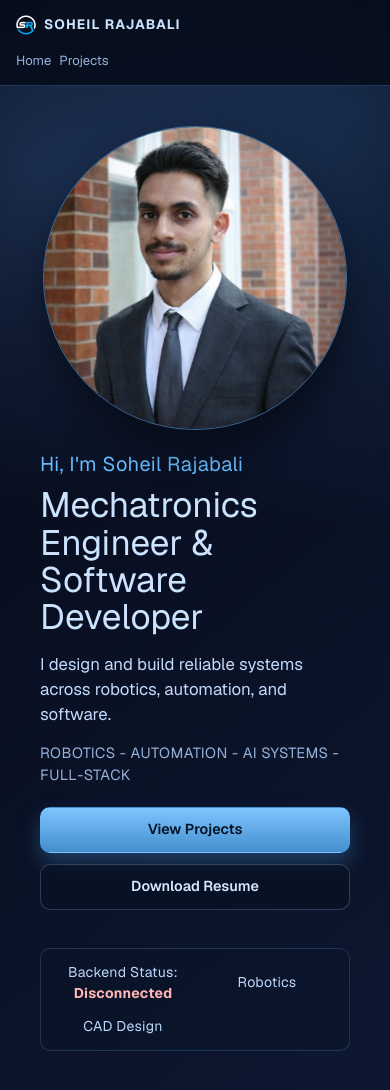
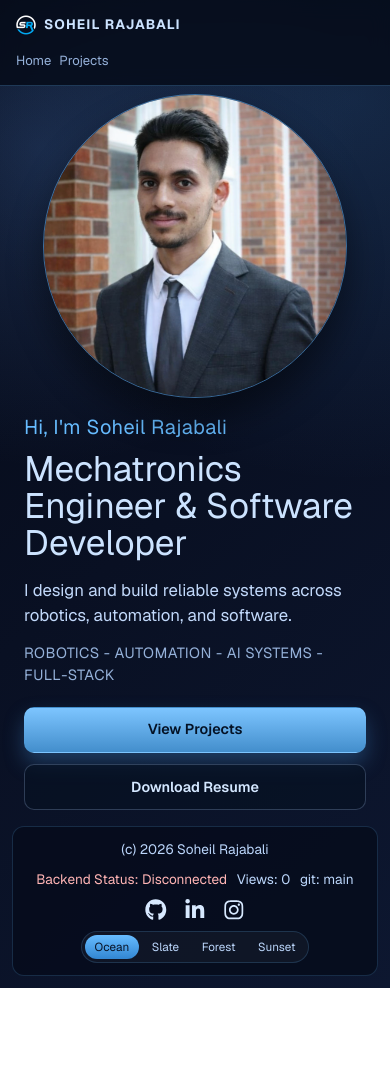
Before and after one commit to Squeakers99/resume-website, a Next.js app in the folder frontend/: page / in a window 390 px wide. After the commit the page ends 988 px from the top, so only its background shows below. Built offline with nearby package versions, Linux system fonts and the light colour scheme; no server answers.

Commit message:
Updated footer content

```diff
--- a/frontend/package.json
+++ b/frontend/package.json
@@ -11,7 +11,8 @@
   "dependencies": {
     "next": "16.1.6",
     "react": "19.2.3",
-    "react-dom": "19.2.3"
+    "react-dom": "19.2.3",
+    "react-icons": "^5.5.0"
   },
   "devDependencies": {
     "@tailwindcss/postcss": "^4",
--- /dev/null
+++ b/frontend/src/app/components/ThemeToggle.tsx
@@ -0,0 +1,47 @@
+"use client";
+
+import { useEffect, useState } from "react";
+
+type Theme = "ocean" | "slate" | "forest" | "sunset";
+
+const THEMES: Array<{ id: Theme; label: string }> = [
+  { id: "ocean", label: "Ocean" },
+  { id: "slate", label: "Slate" },
+  { id: "forest", label: "Forest" },
+  { id: "sunset", label: "Sunset" },
+];
+
+const STORAGE_KEY = "site-theme";
+
+export default function ThemeToggle() {
+  const [theme, setTheme] = useState<Theme>(() => {
+    if (typeof window === "undefined") return "ocean";
+    const saved = localStorage.getItem(STORAGE_KEY) as Theme | null;
+    return saved && THEMES.some((t) => t.id === saved) ? saved : "ocean";
+  });
+
+  useEffect(() => {
+    document.documentElement.setAttribute("data-theme", theme);
+    localStorage.setItem(STORAGE_KEY, theme);
+  }, [theme]);
+
+  const applyTheme = (nextTheme: Theme) => {
+    setTheme(nextTheme);
+  };
+
+  return (
+    <div className="theme-toggle" role="group" aria-label="Theme toggle">
+      {THEMES.map((option) => (
+        <button
+          key={option.id}
+          type="button"
+          className={`theme-btn ${theme === option.id ? "theme-btn-active" : ""}`}
+          onClick={() => applyTheme(option.id)}
+          aria-pressed={theme === option.id}
+        >
+          {option.label}
+        </button>
+      ))}
+    </div>
+  );
+}
--- a/frontend/src/app/globals.css
+++ b/frontend/src/app/globals.css
@@ -10,6 +10,82 @@
   --accent: #67bcff;
   --accent-2: #3286d2;
   --chip: #0d1c33;
+  --glow-1: rgba(95, 153, 241, 0.2);
+  --glow-2: rgba(70, 138, 214, 0.22);
+  --header-line: rgba(103, 188, 255, 0.25);
+  --header-bg: rgba(5, 9, 22, 0.78);
+  --footer-line: rgba(103, 188, 255, 0.18);
+  --footer-bg: rgba(6, 12, 28, 0.86);
+  --footer-text: #bbd6fb;
+  --footer-link: #d7e9ff;
+  --status-online: #8de9b6;
+  --status-offline: #ffb5b5;
+}
+
+[data-theme="slate"] {
+  --bg-0: #0c1018;
+  --bg-1: #1a2231;
+  --card: #131b2a;
+  --card-edge: #3a4b67;
+  --text-main: #e2e9f8;
+  --text-muted: #a8b4cf;
+  --accent: #9cb5ff;
+  --accent-2: #6f8ee0;
+  --chip: #1a2538;
+  --glow-1: rgba(156, 181, 255, 0.16);
+  --glow-2: rgba(111, 142, 224, 0.2);
+  --header-line: rgba(156, 181, 255, 0.3);
+  --header-bg: rgba(12, 16, 24, 0.82);
+  --footer-line: rgba(156, 181, 255, 0.22);
+  --footer-bg: rgba(14, 20, 30, 0.9);
+  --footer-text: #d3dcf2;
+  --footer-link: #edf2ff;
+  --status-online: #9ef0c4;
+  --status-offline: #ffc2c2;
+}
+
+[data-theme="forest"] {
+  --bg-0: #06140f;
+  --bg-1: #0e2d21;
+  --card: #0a1f17;
+  --card-edge: #2f6d52;
+  --text-main: #d8f3e8;
+  --text-muted: #98c7b2;
+  --accent: #7be0b0;
+  --accent-2: #44b987;
+  --chip: #153126;
+  --glow-1: rgba(84, 187, 138, 0.2);
+  --glow-2: rgba(58, 150, 108, 0.24);
+  --header-line: rgba(123, 224, 176, 0.28);
+  --header-bg: rgba(6, 20, 15, 0.82);
+  --footer-line: rgba(123, 224, 176, 0.22);
+  --footer-bg: rgba(7, 24, 18, 0.88);
+  --footer-text: #c7eddb;
+  --footer-link: #e6fff4;
+  --status-online: #9bf3c7;
+  --status-offline: #ffc2c2;
+}
+
+[data-theme="sunset"] {
+  --bg-0: #1b0d16;
+  --bg-1: #3a1f2d;
+  --card: #251420;
+  --card-edge: #8e4d71;
+  --text-main: #ffe4ef;
+  --text-muted: #d7a7be;
+  --accent: #ff9f7d;
+  --accent-2: #e86a8f;
+  --chip: #301a27;
+  --glow-1: rgba(255, 159, 125, 0.2);
+  --glow-2: rgba(232, 106, 143, 0.24);
+  --header-line: rgba(255, 159, 125, 0.3);
+  --header-bg: rgba(27, 13, 22, 0.82);
+  --footer-line: rgba(255, 159, 125, 0.24);
+  --footer-bg: rgba(32, 16, 26, 0.88);
+  --footer-text: #ffd7e7;
+  --footer-link: #fff0f6;
+  --status-online: #b9f8d8;
+  --status-offline: #ffd0d0;
 }
 
 * {
@@ -19,11 +95,13 @@
 body {
   margin: 0;
   min-height: 100vh;
+  display: flex;
+  flex-direction: column;
   color: var(--text-main);
   font-family: var(--font-geist-sans), "Segoe UI", sans-serif;
   background:
-    radial-gradient(circle at 10% 15%, rgba(95, 153, 241, 0.2), transparent 35%),
-    radial-gradient(circle at 90% 10%, rgba(70, 138, 214, 0.22), transparent 40%),
+    radial-gradient(circle at 10% 15%, var(--glow-1), transparent 35%),
+    radial-gradient(circle at 90% 10%, var(--glow-2), transparent 40%),
     linear-gradient(140deg, var(--bg-0), var(--bg-1));
 }
 
@@ -31,8 +109,8 @@ body {
   position: sticky;
   top: 0;
   z-index: 50;
-  border-bottom: 1px solid rgba(103, 188, 255, 0.25);
-  background: rgba(5, 9, 22, 0.78);
+  border-bottom: 1px solid var(--header-line);
+  background: var(--header-bg);
   backdrop-filter: blur(10px);
 }
 
@@ -48,6 +126,97 @@ body {
 
 .site-main {
   width: 100%;
+  flex: 1;
+  display: flex;
+}
+
+.site-footer {
+  width: 100%;
+  padding: 0.5rem 0.75rem 0.75rem;
+}
+
+.site-footer-inner {
+  width: 100%;
+  border: 1px solid var(--footer-line);
+  background: var(--footer-bg);
+  border-radius: 12px;
+  padding: 0.85rem 1rem;
+  display: flex;
+  align-items: center;
+  justify-content: space-between;
+  gap: 0.9rem;
+  color: var(--footer-text);
+  font-size: 0.95rem;
+}
+
+.footer-item {
+  display: inline-flex;
+  align-items: center;
+  white-space: nowrap;
+}
+
+.footer-status-online {
+  color: var(--status-online);
+}
+
+.footer-status-offline {
+  color: var(--status-offline);
+}
+
+.footer-socials {
+  display: inline-flex;
+  align-items: center;
+  gap: 1.1rem;
+  padding-right: 0.5rem;
+}
+
+.footer-socials a {
+  color: var(--footer-link);
+  text-decoration: none;
+  font-size: 1.35rem;
+  display: inline-flex;
+  align-items: center;
+  justify-content: center;
+  line-height: 1;
+}
+
+.footer-socials a:hover {
+  color: #ffffff;
+}
+
+.footer-theme {
+  display: inline-flex;
+  align-items: center;
+}
+
+.theme-toggle {
+  display: inline-flex;
+  align-items: center;
+  gap: 0.25rem;
+  padding: 0.22rem;
+  border-radius: 999px;
+  border: 1px solid var(--footer-line);
+  background: rgba(255, 255, 255, 0.04);
+}
+
+.theme-btn {
+  border: 0;
+  background: transparent;
+  color: var(--footer-text);
+  font-size: 0.73rem;
+  line-height: 1;
+  padding: 0.38rem 0.58rem;
+  border-radius: 999px;
+  cursor: pointer;
+}
+
+.theme-btn:hover {
+  background: rgba(255, 255, 255, 0.08);
+}
+
+.theme-btn-active {
+  color: #091427;
+  background: linear-gradient(180deg, var(--accent), var(--accent-2));
 }
 
 .brand {
@@ -86,6 +255,13 @@ body {
   color: var(--text-main);
 }
 
+@media (max-width: 1100px) {
+  .site-footer-inner {
+    flex-wrap: wrap;
+    justify-content: center;
+  }
+}
+
 @media (max-width: 900px) {
   .site-header-inner {
     flex-direction: column;
@@ -98,4 +274,20 @@ body {
     flex-wrap: wrap;
   }
 
+  .site-footer-inner {
+    font-size: 0.85rem;
+    padding: 0.75rem 0.8rem;
+    gap: 0.6rem;
+  }
+
+  .footer-socials {
+    width: 100%;
+    justify-content: center;
+    padding-right: 0;
+  }
+
+  .footer-theme {
+    width: 100%;
+    justify-content: center;
+  }
 }
--- a/frontend/src/app/layout.tsx
+++ b/frontend/src/app/layout.tsx
@@ -1,6 +1,9 @@
 import type { Metadata } from "next";
 import { Geist, Geist_Mono } from "next/font/google";
 import Link from "next/link";
+import { FaGithub, FaInstagram, FaLinkedinIn } from "react-icons/fa";
+import ThemeToggle from "@/app/components/ThemeToggle";
+import { getBackendStatus, incrementAndGetSiteViews } from "@/lib/api";
 import "./globals.css";
 
 const geistSans = Geist({
@@ -18,11 +21,19 @@ export const metadata: Metadata = {
   description: "Portfolio website for Soheil Rajabali, mechatronics engineer and software developer.",
 };
 
-export default function RootLayout({
+export default async function RootLayout({
   children,
 }: Readonly<{
   children: React.ReactNode;
 }>) {
+  const [backendStatus, views] = await Promise.all([
+    getBackendStatus(),
+    incrementAndGetSiteViews(),
+  ]);
+  const isConnected = backendStatus === "connected";
+  const year = new Date().getFullYear();
+  const formattedViews = new Intl.NumberFormat("en-US").format(views);
+
   return (
     <html lang="en">
       <body className={`${geistSans.variable} ${geistMono.variable} antialiased`}>
@@ -47,6 +58,31 @@ export default function RootLayout({
         </header>
 
         <div className="site-main">{children}</div>
+
+        <footer className="site-footer" aria-label="Site footer">
+          <div className="site-footer-inner">
+            <span className="footer-item">(c) {year} Soheil Rajabali</span>
+            <span className={`footer-item footer-status ${isConnected ? "footer-status-online" : "footer-status-offline"}`}>
+              Backend Status: {isConnected ? "Connected" : "Disconnected"}
+            </span>
+            <span className="footer-item">Views: {formattedViews}</span>
+            <span className="footer-item">git: main</span>
+            <div className="footer-socials" aria-label="Social links">
+              <a href="#" aria-label="GitHub">
+                <FaGithub aria-hidden="true" />
+              </a>
+              <a href="#" aria-label="LinkedIn">
+                <FaLinkedinIn aria-hidden="true" />
+              </a>
+              <a href="#" aria-label="Instagram">
+                <FaInstagram aria-hidden="true" />
+              </a>
+            </div>
+            <div className="footer-theme">
+              <ThemeToggle />
+            </div>
+          </div>
+        </footer>
       </body>
     </html>
   );
--- a/frontend/src/homepage/HomePage.tsx
+++ b/frontend/src/homepage/HomePage.tsx
@@ -1,10 +1,6 @@
-import { getBackendStatus } from "@/lib/api";
 import "./homepage.css";
 
-export default async function HomePage() {
-  const backendStatus = await getBackendStatus();
-  const isConnected = backendStatus === "connected";
-
+export default function HomePage() {
   return (
     <main className="landing-shell">
       <section className="homepage-panel" aria-label="Homepage section">
@@ -38,16 +34,6 @@ export default async function HomePage() {
           </div>
         </div>
 
-        <footer className="status-bar" aria-label="Backend connection status">
-          <span>
-            Backend Status:{" "}
-            <strong className={isConnected ? "status-online" : "status-offline"}>
-              {isConnected ? "Connected" : "Disconnected"}
-            </strong>
-          </span>
-          <span>Robotics</span>
-          <span>CAD Design</span>
-        </footer>
       </section>
     </main>
   );
--- a/frontend/src/homepage/homepage.css
+++ b/frontend/src/homepage/homepage.css
@@ -1,19 +1,21 @@
 .landing-shell {
-  min-height: 100vh;
+  min-height: calc(100dvh - 160px);
   width: 100%;
-  padding: clamp(1.25rem, 3.5vw, 2.5rem);
+  padding: 0 0.75rem;
+  display: grid;
+  place-items: center;
 }
 
 .homepage-panel {
-  width: 100%;
-  margin: 0;
-  padding: clamp(1.25rem, 3.5vw, 2.75rem);
+  width: min(1200px, 100%);
+  margin: 0 auto;
+  padding: 0.5rem 0.75rem;
 }
 
 .homepage-grid {
   display: grid;
   grid-template-columns: 1.05fr 0.95fr;
-  gap: clamp(1.2rem, 3vw, 2.2rem);
+  gap: clamp(0.6rem, 1.6vw, 1rem);
   align-items: center;
 }
 
@@ -109,49 +111,10 @@
   object-position: center 30%;
 }
 
-.status-bar {
-  margin-top: 2.4rem;
-  border: 1px solid rgba(103, 188, 255, 0.2);
-  background: rgba(10, 22, 41, 0.45);
-  border-radius: 10px;
-  padding: 0.8rem 1rem;
-  display: grid;
-  grid-template-columns: repeat(3, minmax(0, 1fr));
-  gap: 0.75rem;
-  align-items: center;
-  text-align: center;
-  color: #bbd6fb;
-  font-size: 0.88rem;
-  letter-spacing: 0.02em;
-}
-
-.status-bar > span {
-  position: relative;
-}
-
-.status-bar > span:not(:last-child)::after {
-  content: "";
-  position: absolute;
-  right: -0.4rem;
-  top: 50%;
-  width: 4px;
-  height: 4px;
-  border-radius: 999px;
-  transform: translateY(-50%);
-  background: rgba(187, 214, 251, 0.6);
-}
-
-.status-online {
-  color: #8de9b6;
-}
-
-.status-offline {
-  color: #ffb5b5;
-}
-
 @media (max-width: 900px) {
   .homepage-grid {
     grid-template-columns: 1fr;
+    gap: 0.9rem;
   }
 
   .homepage-copy h1 {
@@ -167,12 +130,4 @@
   .btn {
     width: 100%;
   }
-
-  .status-bar {
-    grid-template-columns: repeat(2, minmax(0, 1fr));
-  }
-
-  .status-bar > span::after {
-    display: none;
-  }
 }
```
Also changed, not shown: frontend/src/lib/api.ts (+18 -0 lines), 2 other files (tests, documents, lock files or other folders).
